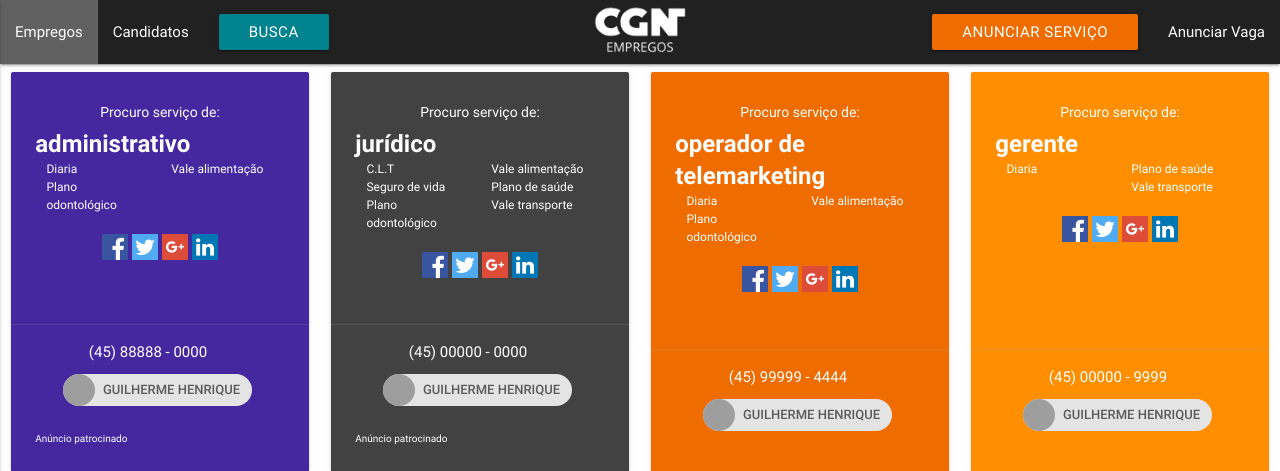
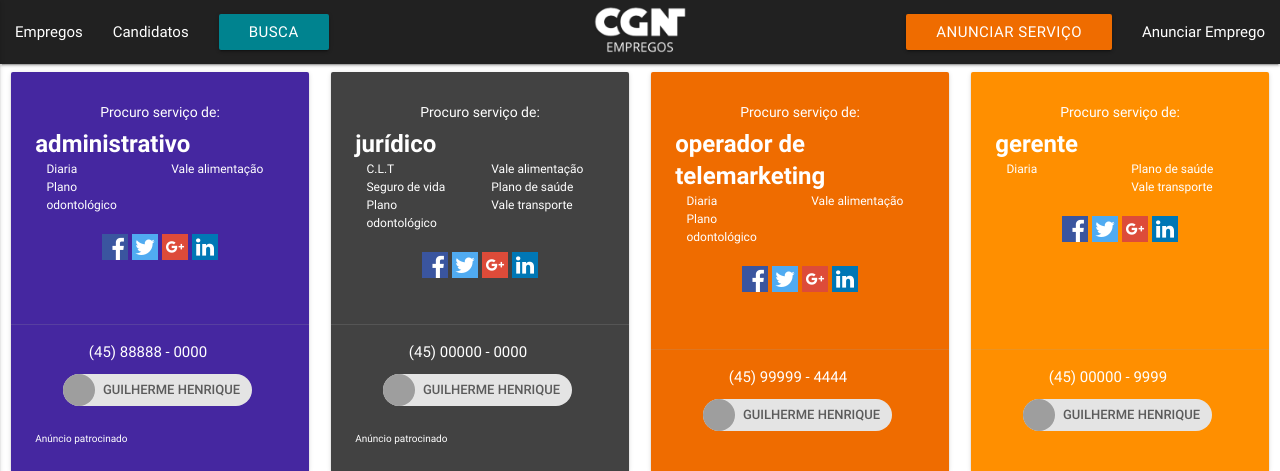
Before and after one commit to wwwjsw/empregos, a CodeIgniter app: page /database/index.php/home/index in a window 1280 px wide. Shown: the top 471 px of the page. Run offline with CodeIgniter, Linux system fonts and the light colour scheme; data comes from the database, SQL or seed files in the repository; some libraries are stand-ins or nearby versions; grey boxes are pictures that could not be loaded.

Commit message:
ativa o menu quando selecionado

```diff
--- a/application/views/template/menu.php
+++ b/application/views/template/menu.php
@@ -7,7 +7,7 @@ MENU DA PAGINA
 		<li><a class="waves-effect" href="<?=base_url('candidatos')?>">Candidatos</a></li>
 		<li><div class="divider"></div></li>
 		<li><a class="waves-effect" id="servico" 	href="#LoginModal">Anunciar Serviço</a></li>
-		<li><a class="waves-effect" id="vaga" 		href="#LoginModal">Anunciar Vaga</a></li>
+		<li><a class="waves-effect" id="vaga" 		href="#LoginModal">Anunciar Emprego</a></li>
 		<li><div class="divider"></div></li>
 		<li><a class="waves-effect"			 		href="#SearchModal">Busca</a></li>
 
@@ -15,16 +15,16 @@ MENU DA PAGINA
 	<a href="#" data-activates="slide-out" class="button-collapse"><i class="material-icons">menu</i></a>
 	<div class="nav-wrapper grey darken-4">
 		<ul class="left hide-on-med-and-down">
-			<li class="grey darken-2"><a href="<?=base_url('empregos')?>">Empregos</a></li>
-			<li><a href="<?=base_url('candidatos')?>">Candidatos</a></li>
+			<li class="<?php echo ($this->uri->segment(1) == 'empregos' ? 'grey' : '');?> darken-2"><a href="<?=base_url('empregos')?>">Empregos</a></li>
+			<li class="<?php echo ($this->uri->segment(1) == 'candidatos' ? 'grey' : '');?>"><a href="<?=base_url('candidatos')?>">Candidatos</a></li>
 			<li><a href="#SearchModal" class="waves-effect waves-light btn cyan darken-3">Busca</a></li>
 		</ul>
 		<a href="<?=base_url()?>" class="brand-logo center">
-			<img style="height: 50px; margin-top: 5px;" class="responsive-img" src="assets/images/logo.png" alt="">
+			<img style="height: 50px; margin-top: 5px;" class="responsive-img" src="<?=base_url('assets/images/logo.png')?>" alt="">
 		</a>
 		<ul class="right hide-on-med-and-down">
 			<li><a href="#LoginModal" id="servico" class="waves-effect waves-light btn orange darken-3">Anunciar Serviço</a></li>
-			<li><a href="#LoginModal" id="vaga" >Anunciar Vaga</a></li>
+			<li><a href="#LoginModal" id="vaga" >Anunciar Emprego</a></li>
 		</ul>
 	</div>
 </nav>
```
